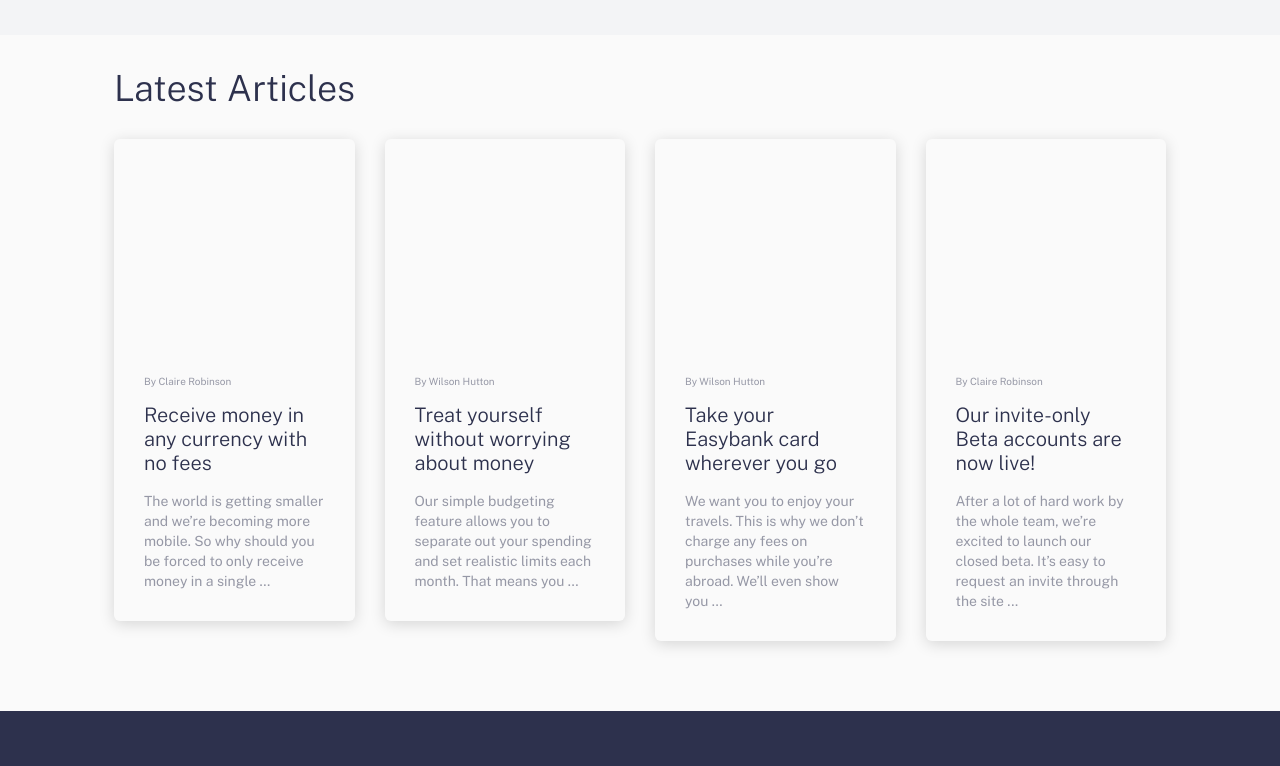
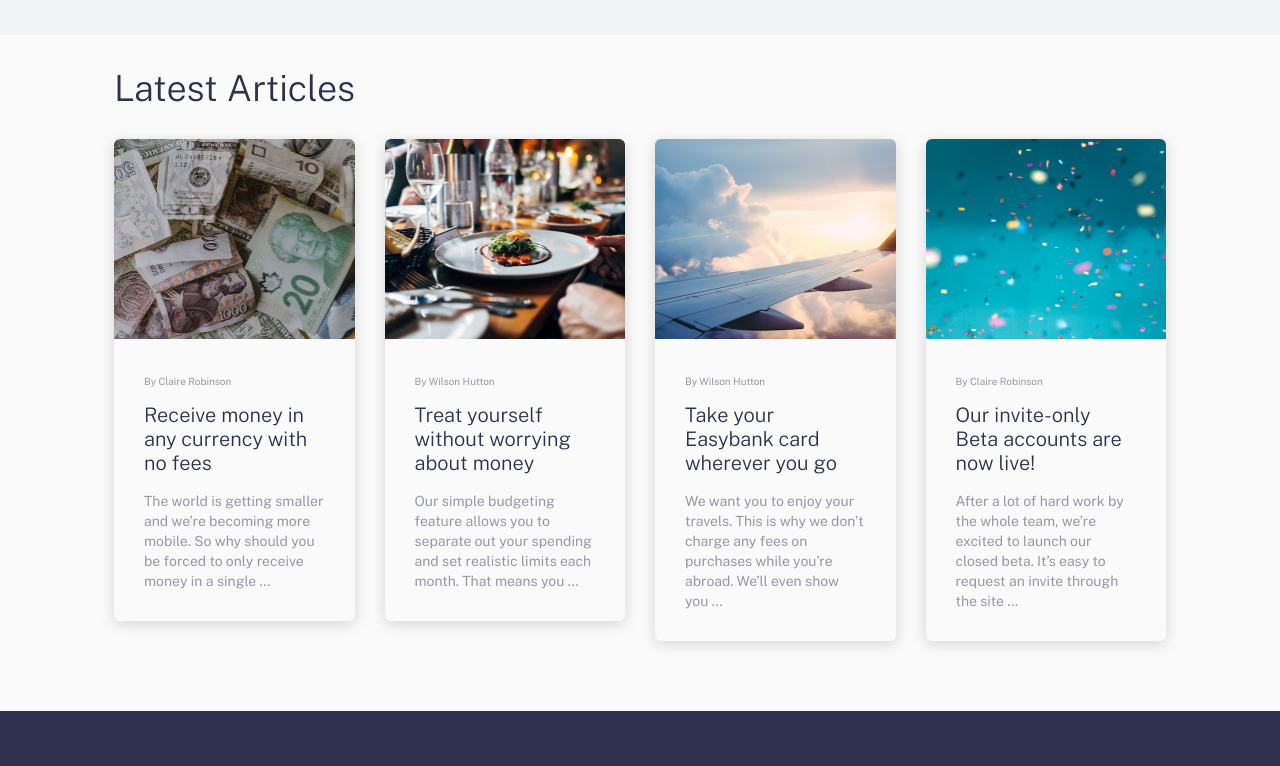
Before and after one commit to dienphamvan/Landingpage-Easybank, a plain HTML site: page index.html in a window 1280 px wide. Shown: the part 1360-2126 px from the top of the page. Drawn offline with nearby package versions, Linux system fonts and the light colour scheme; files that its build step writes are made by us from their sources; the site is published under a folder, as on GitHub Pages, so addresses that start at the root find nothing.

Commit message:
fixed url index

```diff
--- a/index.html
+++ b/index.html
@@ -103,7 +103,7 @@
       <div class="article__items">
         <a href="#" class="article__link">
           <div class="article__item">
-            <div class="article__item--img" style="background-image: url(/app/images/image-currency.jpg);"></div>
+            <div class="article__item--img" style="background-image: url(./app/images/image-currency.jpg);"></div>
             <div class="article__item--text">
               <p class="article__item--author">By Claire Robinson</p>
               <h3 class="article__item--title">Receive money in any currency with no fees</h3>
@@ -114,7 +114,7 @@
         </a>
         <a href="#" class="article__link">
           <div class="article__item">
-            <div class="article__item--img" style="background-image: url(/app/images/image-restaurant.jpg);"></div>
+            <div class="article__item--img" style="background-image: url(./app/images/image-restaurant.jpg);"></div>
             <div class="article__item--text">
               <p class="article__item--author">By Wilson Hutton</p>
               <h3 class="article__item--title">Treat yourself without worrying about money</h3>
@@ -126,7 +126,7 @@
         </a>
         <a href="#" class="article__link">
           <div class="article__item">
-            <div class="article__item--img" style="background-image: url(/app/images/image-plane.jpg);"></div>
+            <div class="article__item--img" style="background-image: url(./app/images/image-plane.jpg);"></div>
             <div class="article__item--text">
               <p class="article__item--author">By Wilson Hutton</p>
               <h3 class="article__item--title">Take your Easybank card wherever you go</h3>
@@ -138,7 +138,7 @@
         </a>
         <a href="#" class="article__link">
           <div class="article__item">
-            <div class="article__item--img" style="background-image: url(/app/images/image-confetti.jpg);"></div>
+            <div class="article__item--img" style="background-image: url(./app/images/image-confetti.jpg);"></div>
             <div class="article__item--text">
               <p class="article__item--author">By Claire Robinson</p>
               <h3 class="article__item--title">Our invite-only Beta accounts are now live!</h3>
```
